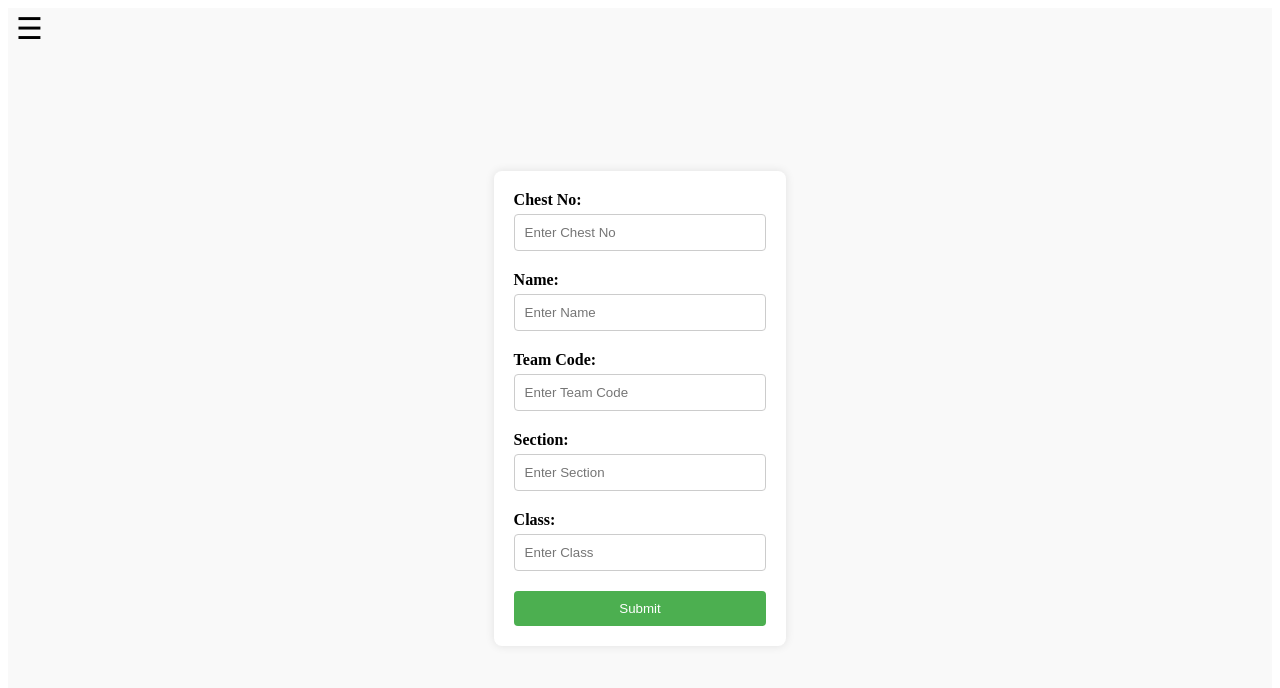
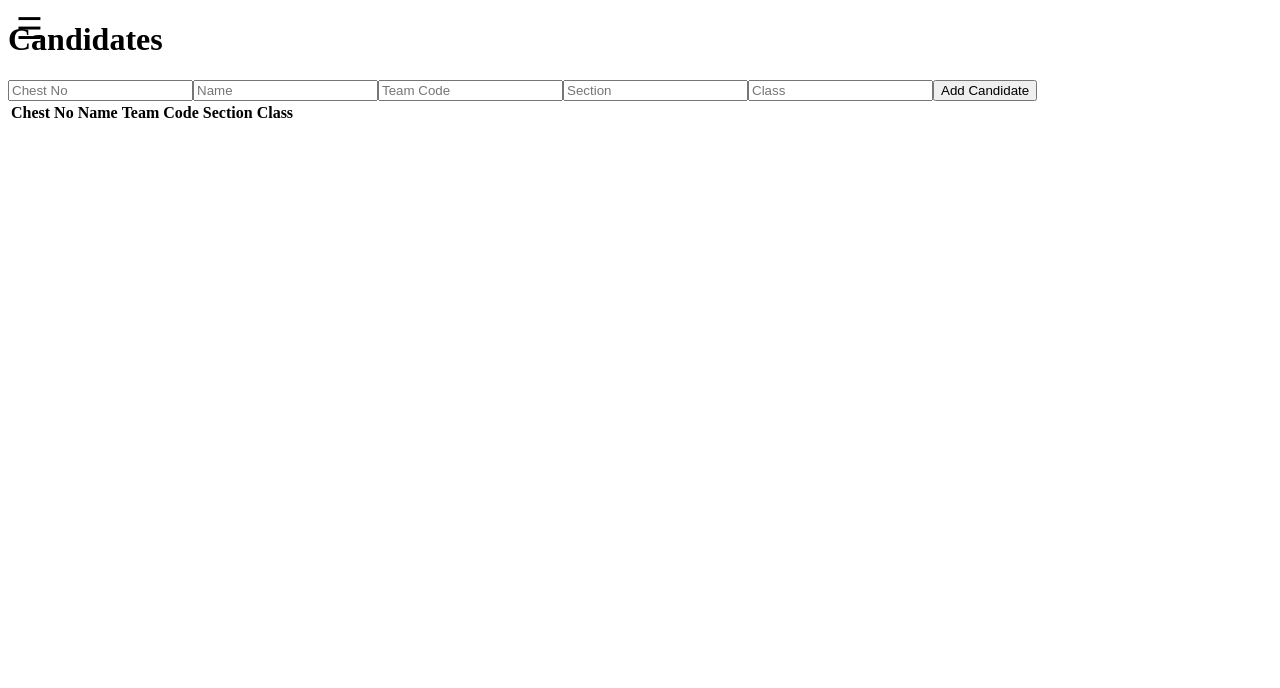
Before and after one commit to Javadamkd/art-fest-management, a Next.js app: page /candidates in a window 1280 px wide. Shown: the top 688 px of the page. Built offline with nearby package versions, Linux system fonts and the light colour scheme.

Commit message:
Update candidates.js

```diff
--- a/pages/candidates.js
+++ b/pages/candidates.js
@@ -1,27 +1,81 @@
-// pages/candidates.js
-import styles from './Candidates.module.css';
+import { useState } from 'react';
 
 const Candidates = () => {
+  const [chestNo, setChestNo] = useState('');
+  const [name, setName] = useState('');
+  const [teamCode, setTeamCode] = useState('');
+  const [section, setSection] = useState('');
+  const [className, setClassName] = useState('');
+  const [candidates, setCandidates] = useState([]);
+
+  const addCandidate = (e) => {
+    e.preventDefault();
+    setCandidates([...candidates, { chestNo, name, teamCode, section, className }]);
+    setChestNo('');
+    setName('');
+    setTeamCode('');
+    setSection('');
+    setClassName('');
+  };
+
   return (
-    <div className={styles.formContainer}>
-      <form className={styles.candidateForm}>
-        <label>Chest No:</label>
-        <input type="text" name="chestNo" placeholder="Enter Chest No" />
-
-        <label>Name:</label>
-        <input type="text" name="name" placeholder="Enter Name" />
-
-        <label>Team Code:</label>
-        <input type="text" name="teamCode" placeholder="Enter Team Code" />
-
-        <label>Section:</label>
-        <input type="text" name="section" placeholder="Enter Section" />
-
-        <label>Class:</label>
-        <input type="text" name="class" placeholder="Enter Class" />
-
-        <button type="submit">Submit</button>
+    <div>
+      <h1>Candidates</h1>
+      <form onSubmit={addCandidate}>
+        <input
+          type="text"
+          placeholder="Chest No"
+          value={chestNo}
+          onChange={(e) => setChestNo(e.target.value)}
+        />
+        <input
+          type="text"
+          placeholder="Name"
+          value={name}
+          onChange={(e) => setName(e.target.value)}
+        />
+        <input
+          type="text"
+          placeholder="Team Code"
+          value={teamCode}
+          onChange={(e) => setTeamCode(e.target.value)}
+        />
+        <input
+          type="text"
+          placeholder="Section"
+          value={section}
+          onChange={(e) => setSection(e.target.value)}
+        />
+        <input
+          type="text"
+          placeholder="Class"
+          value={className}
+          onChange={(e) => setClassName(e.target.value)}
+        />
+        <button type="submit">Add Candidate</button>
       </form>
+      <table>
+        <thead>
+          <tr>
+            <th>Chest No</th>
+            <th>Name</th>
+            <th>Team Code</th>
+            <th>Section</th>
+            <th>Class</th>
+          </tr>
+        </thead>
+        <tbody>
+          {candidates.map((candidate, index) => (
+            <tr key={index}>
+              <td>{candidate.chestNo}</td>
+              <td>{candidate.name}</td>
+              <td>{candidate.teamCode}</td>
+              <td>{candidate.section}</td>
+              <td>{candidate.className}</td>
+            </tr>
+          ))}
+        </tbody>
+      </table>
     </div>
   );
 };
```
